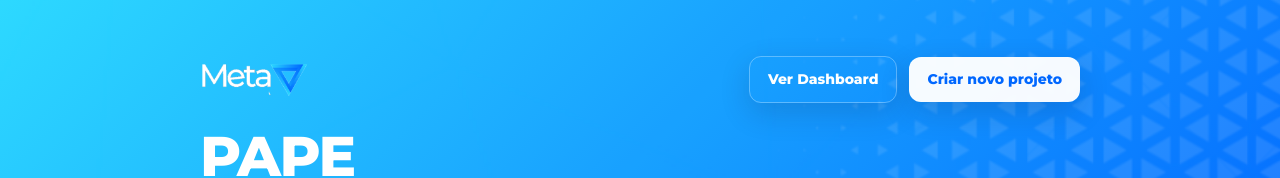
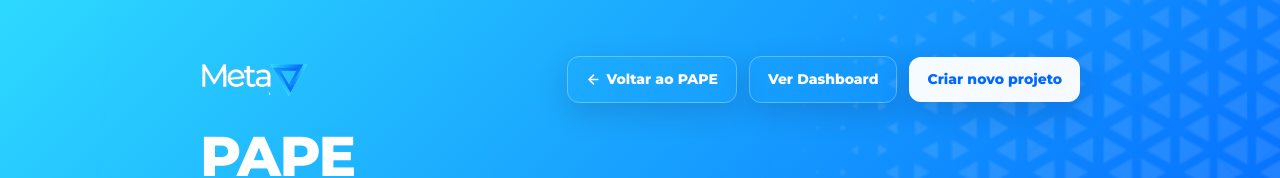
Before and after one commit to MetaConsultoria-DeV/Pape, a Next.js app: page /projetos in a window 1280 px wide. Shown: the top 178 px of the page. Built offline with nearby package versions, Linux system fonts and the light colour scheme; no server answers.

Commit message:
feat: add back to PAPE button on projects list page header

```diff
--- a/app/projetos/page.tsx
+++ b/app/projetos/page.tsx
@@ -25,6 +25,8 @@ export default async function ProjetosPage() {
   return (
     <div className="meta-bg">
       <PapeHeader
+        backHref="/"
+        backLabel="Voltar ao PAPE"
         actionHref="/novo-projeto"
         actionLabel="Criar novo projeto"
         dashboardHref="/dashboard"
--- a/components/PapeHeader.tsx
+++ b/components/PapeHeader.tsx
@@ -6,9 +6,11 @@ type PapeHeaderProps = {
   actionLabel?: string;
   dashboardHref?: string;
   dashboardLabel?: string;
+  backHref?: string;
+  backLabel?: string;
 };
 
-export default function PapeHeader({ actionHref, actionLabel, dashboardHref, dashboardLabel }: PapeHeaderProps) {
+export default function PapeHeader({ actionHref, actionLabel, dashboardHref, dashboardLabel, backHref, backLabel }: PapeHeaderProps) {
   return (
     <header className="meta-header">
       <div className="meta-header-inner">
@@ -18,6 +20,19 @@ export default function PapeHeader({ actionHref, actionLabel, dashboardHref, das
           </div>
 
           <div style={{ display: 'flex', alignItems: 'center', gap: 12 }}>
+            {backHref && backLabel && (
+              <Link
+                href={backHref}
+                className="meta-header-action"
+                style={{ backgroundColor: 'transparent', border: '1px solid rgba(255,255,255,0.3)', color: 'white', display: 'inline-flex', alignItems: 'center', gap: 6 }}
+              >
+                <svg width="15" height="15" viewBox="0 0 24 24" fill="none" stroke="currentColor" strokeWidth="2.5" strokeLinecap="round" strokeLinejoin="round">
+                  <line x1="19" y1="12" x2="5" y2="12"></line>
+                  <polyline points="12 19 5 12 12 5"></polyline>
+                </svg>
+                {backLabel}
+              </Link>
+            )}
             {dashboardHref && dashboardLabel && (
               <Link
                 href={dashboardHref}
```
